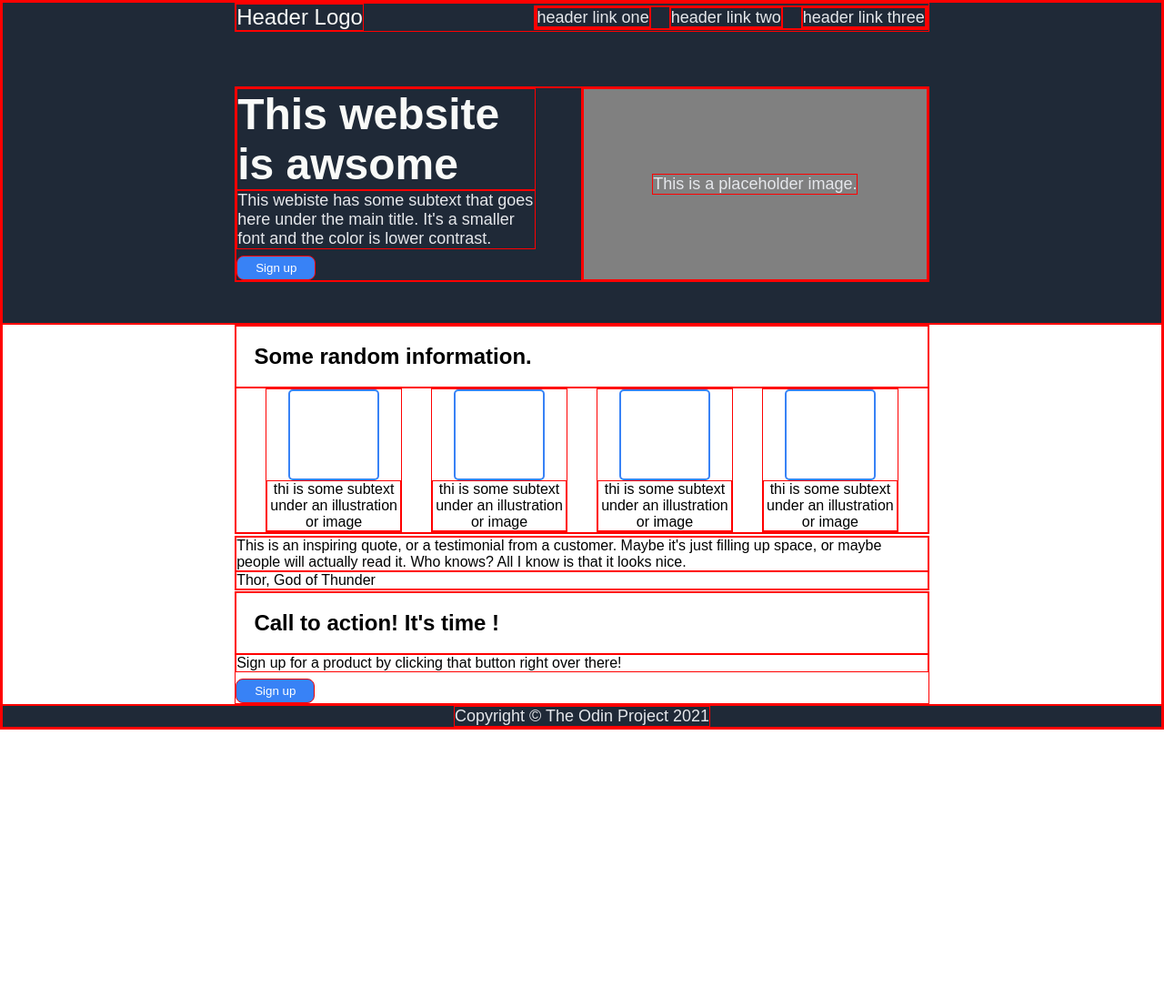
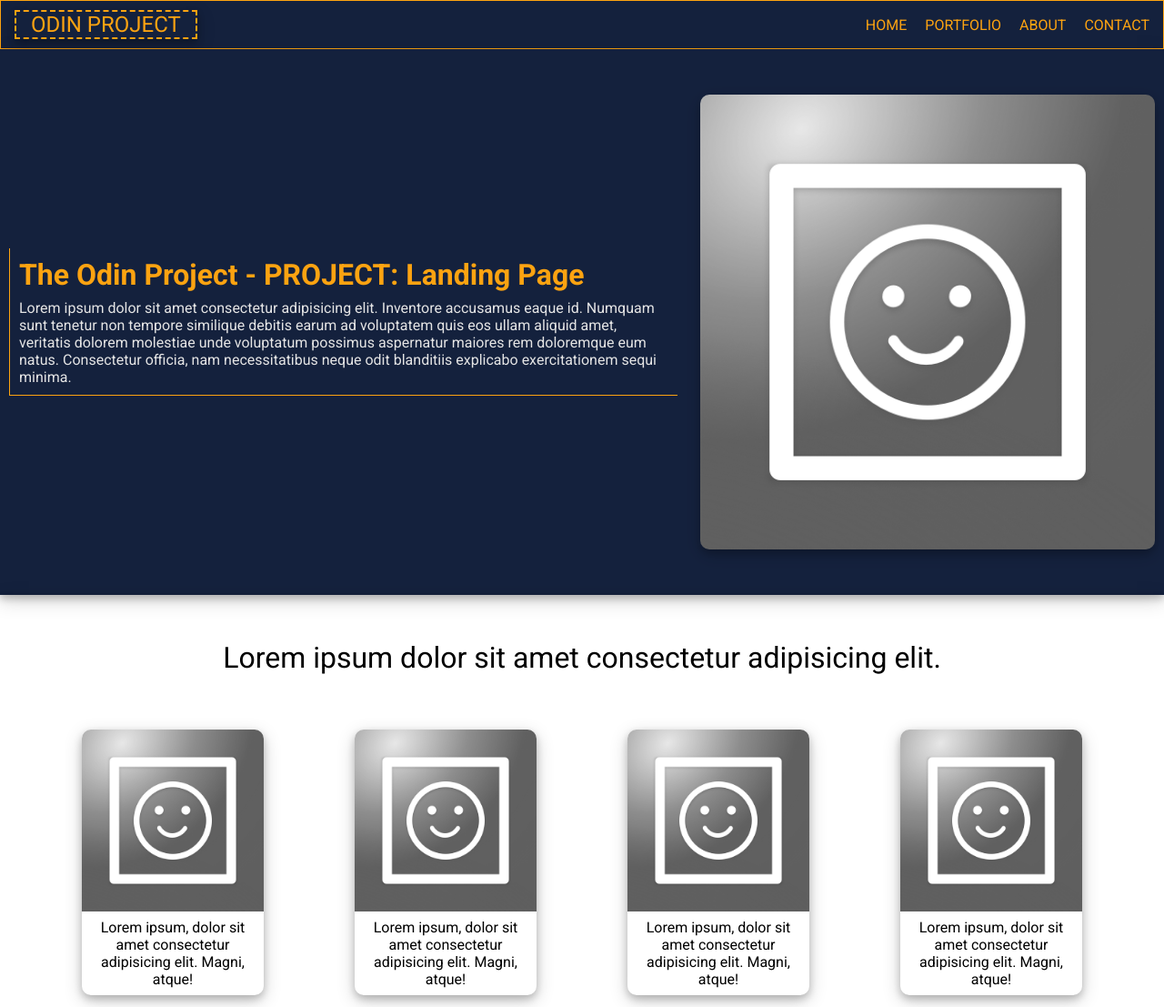
Before and after one commit to balogdrene/landing_page, a plain HTML site: page index.html in a window 1280 px wide. Shown: the top 1107 px of the page at 91% size. Before the commit the page ends 802 px from the top, so only its background shows below. Drawn offline with Linux system fonts and the light colour scheme.

Commit message:
Add final version

```diff
--- a/index.html
+++ b/index.html
@@ -5,82 +5,90 @@
     <meta charset="UTF-8">
     <meta http-equiv="X-UA-Compatible" content="IE=edge">
     <meta name="viewport" content="width=device-width, initial-scale=1.0">
-    <title>The Odin Project - Project: Landing Page</title>
-    <link rel="stylesheet" href="style.css">
+    <title>The Odin Project - PROJECT: Landing Page</title>
+    <link rel="preconnect" href="https://fonts.googleapis.com">
+    <link rel="preconnect" href="https://fonts.gstatic.com" crossorigin>
+    <link
+        href="https://fonts.googleapis.com/css2?family=Roboto:ital,wght@0,100;0,300;0,400;0,500;0,700;0,900;1,100;1,300;1,400;1,500;1,700;1,900&display=swap"
+        rel="stylesheet">
+    <link rel="stylesheet" href="styles.css">
 </head>
 
 <body>
+    <nav class="navbar">
+        <div class="logo">ODIN PROJECT</div>
+        <ul class="navlinks">
+            <li><a href="#">Home</a></li>
+            <li><a href="#">Portfolio</a></li>
+            <li><a href="#">About</a></li>
+            <li><a href="#">Contact</a></li>
+        </ul>
+    </nav>
+
+
     <header>
-        <div class="htop">
-            <div class="hlogo">Header Logo</div>
-            <nav>
-                <ul>
-                    <li><a href="#">header link one</a></li>
-                    <li><a href="#">header link two</a></li>
-                    <li><a href="#">header link three</a></li>
-                </ul>
-            </nav>
+        <div class="headertext">
+            <h1>The Odin Project - PROJECT: Landing Page</h1>
+            <p>Lorem ipsum dolor sit amet consectetur adipisicing elit. Inventore accusamus eaque id. Numquam sunt
+                tenetur non tempore similique debitis earum ad voluptatem quis eos ullam aliquid amet, veritatis dolorem
+                molestiae unde voluptatum possimus aspernatur maiores rem doloremque eum natus. Consectetur officia, nam
+                necessitatibus neque odit blanditiis explicabo exercitationem sequi minima.</p>
         </div>
-        <div class="hcontent">
-            <div class="hcontentleft">
-                <h1>This website is awsome</h1>
-                <p>This webiste has some subtext that goes here under the main title. It's a smaller font and the color
-                    is
-                    lower
-                    contrast.</p>
-                <button>Sign up</button>
-            </div>
-            <div class="hcontentright">
-                <div class="placeholder">
-                    <p>This is a placeholder image.</p>
-                </div>
-            </div>
-        </div>
+        <img id="headerimage" src="unnamed.png" alt="">
     </header>
+
     <main>
 
-        <article class="infobox">
-            <h2>Some random information.</h2>
+        <article class="images">
+            <p>Lorem ipsum dolor sit amet consectetur adipisicing elit.</p>
+            <div class="imagesgroup">
+                <figure class="imagescontentbox">
+                    <img class="imagesimage" src="unnamed.png" alt="Image">
+                    <figcaption>Lorem ipsum, dolor sit amet consectetur adipisicing elit. Magni, atque!</figcaption>
+                </figure>
 
-            <div class="infoboxcontentbox">
-                <div class="infoboxcontent">
-                    <div class="roundrectangle"></div>
-                    <p>thi is some subtext under an illustration or image</p>
+                <figure class="imagescontentbox">
+                    <img class="imagesimage" src="unnamed.png" alt="Image">
+                    <figcaption>Lorem ipsum, dolor sit amet consectetur adipisicing elit. Magni, atque!</figcaption>
+                </figure>
+
+                <figure class="imagescontentbox">
+                    <img class="imagesimage" src="unnamed.png" alt="Image">
+                    <figcaption>Lorem ipsum, dolor sit amet consectetur adipisicing elit. Magni, atque!</figcaption>
+                </figure>
+
+                <figure class="imagescontentbox">
+                    <img class="imagesimage" src="unnamed.png" alt="Image">
+                    <figcaption>Lorem ipsum, dolor sit amet consectetur adipisicing elit. Magni, atque!</figcaption>
+                </figure>
+            </div>
+
+        </article>
+        <article class="quote">
+            <figure class="quotebox">
+                <blockquote cite="#">
+                    <p>Lorem ipsum dolor, sit amet consectetur adipisicing elit. Aperiam, temporibus?</p>
+                </blockquote>
+                <figcaption>Lorem, ipsum dolor.<cite> -Lorem, ipsum.</cite></figcaption>
+            </figure>
+        </article>
+
+        <article class="cta">
+            <figure class="ctabox">
+                <div class="ctaboxtext">
+                    <h2>Lorem ipsum dolor sit.</h2>
+                    <p>Lorem ipsum dolor sit amet consectetur adipisicing elit. Natus, rerum?</p>
                 </div>
-                <div class="infoboxcontent">
-                    <div class="roundrectangle"></div>
-                    <p>thi is some subtext under an illustration or image</p>
-                </div>
-                <div class="infoboxcontent">
-                    <div class="roundrectangle"></div>
-                    <p>thi is some subtext under an illustration or image</p>
-                </div>
-                <div class="infoboxcontent">
-                    <div class="roundrectangle"></div>
-                    <p>thi is some subtext under an illustration or image</p>
+                <button>Sign up</button>
+            </figure>
+        </article>
 
-                </div>
-            </div>
-        </article>
-        <figure>
-            <blockquote cite="">
-                This is an inspiring quote, or a testimonial from a customer. Maybe it's just filling up space, or maybe
-                people will actually read it. Who knows? All I know is that it looks nice.
-            </blockquote>
-            <figcaption>Thor, God of Thunder</figcaption>
-        </figure>
-        <article>
-            <h2>Call to action! It's time
-                !
-            </h2>
-            <p>Sign up for a product by clicking that button right over there!</p>
-            <button>Sign up</button>
-        </article>
 
     </main>
     <footer>
-        <p>Copyright &copy; The Odin Project 2021</p>
+        <p>Lorem ipsum dolor sit amet consectetur adipisicing elit. Dignissimos, non!</p>
     </footer>
+
 </body>
 
 </html>
--- a/style.css
+++ /dev/null
@@ -1,162 +0,0 @@
-* {
-    border: 1px solid red;
-    box-sizing: border-box;
-    margin: 0;
-    padding: 0;
-    font-family: Arial, Helvetica, sans-serif;
-}
-
-body {
-    margin: 0;
-    padding: 0;
-    display: flex;
-    flex-direction: column;
-    justify-content: space-between;
-    height: 100vh;
-    flex-shrink: 0;
-
-}
-
-main {
-    padding: 0 20% 0 20%;
-    display: flex;
-    flex-direction: column;
-    justify-content: space-between;
-    flex-grow: 1;
-
-}
-
-
-header {
-    display: flex;
-    flex-direction: column;
-    background-color: #1F2937;
-    font-size: 18px;
-    color: #E5E7EB;
-    padding: 0 20% 0 20%;
-
-}
-
-.htop {
-    display: flex;
-    justify-content: space-between;
-    align-items: center;
-    margin-bottom: 15px;
-    /* padding-bottom: 50px; */
-}
-
-.hcontent {
-    display: flex;
-    align-items: center;
-    margin: 45px 0 45px 0;
-    /* padding: 15% 0; */
-
-}
-
-.hcontentleft {
-    width: 50%;
-    padding-right: 50px;
-}
-
-.hcontentright {
-    width: 50%;
-    height: 100%;
-    display: flex;
-    justify-content: center;
-
-}
-
-
-.placeholder {
-    background-color: grey;
-    display: flex;
-    align-items: center;
-    justify-content: center;
-    width: 100%;
-    /* margin: auto; */
-    /* flex-grow: 1; */
-    /* align-items: stretch; */
-    /* justify-content: center; */
-
-}
-
-ul {
-    display: flex;
-    list-style-type: none;
-    margin: 0;
-    padding: 0;
-    gap: 20px;
-
-}
-
-nav a {
-    text-decoration: none;
-    color: #E5E7EB;
-}
-
-.hlogo {
-    font-size: 24px;
-    color: #F9FAF8;
-}
-
-h1 {
-    font-size: 48px;
-    font-weight: bolder;
-    color: #F9FAF8;
-}
-
-h2 {
-    padding: 1.2rem;
-}
-
-button {
-    background-color: #3882F6;
-    color: white;
-    padding: 5px 20px;
-    border-radius: 8px;
-    margin-top: 7px;
-}
-
-.infobox {
-    display: flex;
-    flex-direction: column;
-}
-
-
-
-.infoboxcontentbox {
-    display: flex;
-    justify-content: space-evenly;
-    flex-wrap: wrap;
-
-}
-
-.infoboxcontent {
-    display: flex;
-    flex-direction: column;
-    /* justify-content: center; */
-    align-items: center;
-    width: 150px;
-    text-align: center;
-}
-
-.roundrectangle {
-    width: 100px;
-    height: 100px;
-    border: 2px solid #3882F6;
-    border-radius: 5%;
-}
-
-
-
-footer {
-    background-color: #1F2937;
-    color: #E5E7EB;
-    justify-content: center;
-    align-items: center;
-    display: flex;
-    padding: 10px;
-    font-size: 18px;
-    padding: 0 20% 0 20%;
-
-}
--- /dev/null
+++ b/styles.css
@@ -0,0 +1,243 @@
+* {
+    margin: 0;
+    padding: 0;
+    font-family: 'Roboto', sans-serif;
+    font-size: 16px;
+    box-sizing: border-box;
+}
+
+body {
+    display: flex;
+    flex-direction: column;
+    justify-content: space-between;
+}
+
+h1 {
+    font-size: 2rem;
+    color: #fca311;
+    margin-bottom: 0.5rem;
+}
+
+h2 {
+    font-size: 1.5rem;
+    color: #fca311;
+    margin-bottom: 0.5rem;
+}
+
+img {
+    -webkit-filter: grayscale(100%);
+    filter: grayscale(100%);
+}
+
+.navbar {
+    display: flex;
+    justify-content: space-between;
+    background-color: #14213d;
+    padding: 10px 15px;
+    flex-wrap: wrap;
+    text-transform: uppercase;
+    gap: 10px 20px;
+    border: 1px solid #fca311;
+
+}
+
+.logo {
+    display: flex;
+    align-items: center;
+    justify-content: center;
+    color: #fca311;
+    font-size: 1.5rem;
+    width: auto;
+    height: auto;
+    border: 2px dashed #fca311;
+    padding: 0 1rem;
+    box-shadow: 0 4px 8px 0 rgba(0, 0, 0, 0.2), 0 6px 20px 0 rgba(0, 0, 0, 0.19);
+}
+
+.navlinks {
+    display: flex;
+    align-items: center;
+    list-style-type: none;
+    gap: 10px 20px;
+    flex-wrap: wrap;
+
+}
+
+.navlinks a {
+    text-decoration: none;
+    color: #fca311;
+}
+
+a:hover {
+    color: #ffffff;
+}
+
+header {
+    display: flex;
+    flex-wrap: wrap;
+    justify-content: space-evenly;
+    align-items: center;
+    flex: 1;
+    color: #e5e5e5;
+    background-color: #14213d;
+    padding: 50px 10px;
+    gap: 10px 2%;
+    box-shadow: 0 4px 8px 0 rgba(0, 0, 0, 0.2), 0 6px 20px 0 rgba(0, 0, 0, 0.19);
+
+}
+
+.headertext {
+    padding: 10px;
+    border: solid #fca311;
+    border-width: 0px 0px 1px 1px;
+    display: flex;
+    flex-direction: column;
+    flex: 1;
+    justify-content: center;
+    max-width: 800px;
+
+
+}
+
+#headerimage {
+    width: 100%;
+    height: auto;
+    min-width: 180px;
+    max-width: 500px;
+    border-radius: 10px;
+    box-shadow: 0 4px 8px 0 rgba(0, 0, 0, 0.2), 0 6px 20px 0 rgba(0, 0, 0, 0.19);
+}
+
+.images {
+    padding: 50px 0 100px 0;
+    box-shadow: 0 4px 8px 0 rgba(0, 0, 0, 0.2), 0 6px 20px 0 rgba(0, 0, 0, 0.19);
+    display: flex;
+    flex-direction: column;
+    /* justify-content: space-around; */
+    /* align-items: center; */
+    gap: 50px;
+
+}
+
+.images p {
+    font-size: 2rem;
+    text-align: center;
+    /* margin: 2rem 2rem; */
+}
+
+.imagesgroup {
+    display: flex;
+    flex-wrap: wrap;
+    align-items: center;
+    justify-content: space-evenly;
+
+
+}
+
+.imagescontentbox {
+    display: flex;
+    flex-direction: column;
+    flex-wrap: wrap;
+    align-items: center;
+    justify-content: center;
+    width: 300px;
+    margin: 10px;
+    width: 200px;
+    box-shadow: 0 4px 8px 0 rgba(0, 0, 0, 0.2), 0 6px 20px 0 rgba(0, 0, 0, 0.19);
+    text-align: center;
+    border-radius: 10px;
+    /* background-color: #14213d; */
+
+}
+
+.imagesimage {
+    border-radius: 10px 10px 0 0;
+    height: auto;
+    max-width: 200px;
+}
+
+.images figcaption {
+    padding: 2rem 0;
+    text-align: center;
+    padding: 0.5rem 1rem;
+    /* color: #fca311; */
+}
+
+.quote {
+    background-color: #e5e5e5;
+    display: flex;
+    align-items: center;
+    justify-content: center;
+    padding: 100px 50px;
+    box-shadow: 0 4px 8px 0 rgba(0, 0, 0, 0.2), 0 6px 20px 0 rgba(0, 0, 0, 0.19);
+
+}
+
+.quotebox {
+    display: flex;
+    flex-direction: column;
+    align-items: end;
+
+
+}
+
+.quote p {
+    font-size: 2rem;
+    font-style: italic;
+    font-weight: 300;
+
+}
+
+.quote figcaption {
+    font-size: 2rem;
+    font-style: italic;
+    font-weight: 300;
+
+}
+
+.cta {
+    padding: 100px 50px;
+    display: flex;
+    justify-content: center;
+    align-items: center;
+}
+
+.ctabox {
+    display: flex;
+    align-items: center;
+    justify-content: space-around;
+    flex-wrap: wrap;
+    box-shadow: 0 4px 8px 0 rgba(0, 0, 0, 0.2), 0 6px 20px 0 rgba(0, 0, 0, 0.19);
+    background-color: #14213d;
+    padding: 2rem 5rem;
+    border-radius: 20px;
+    gap: 10%;
+}
+
+.ctaboxtext {
+    color: #e5e5e5;
+    flex: 1;
+}
+
+.cta button {
+    background: none;
+    color: #fca311;
+    border: 2px solid #fca311;
+    border-radius: 10px;
+    width: 7rem;
+    height: 3rem;
+    /* padding: 1rem 2rem; */
+
+}
+
+footer {
+    text-align: center;
+    display: flex;
+    justify-content: center;
+    align-items: center;
+    flex: 1;
+    color: #e5e5e5;
+    background-color: #14213d;
+    padding: 15px;
+    gap: 10px 2%;
+    border: 1px solid #fca311;
```
Also changed, not shown: unnamed.png (added).
